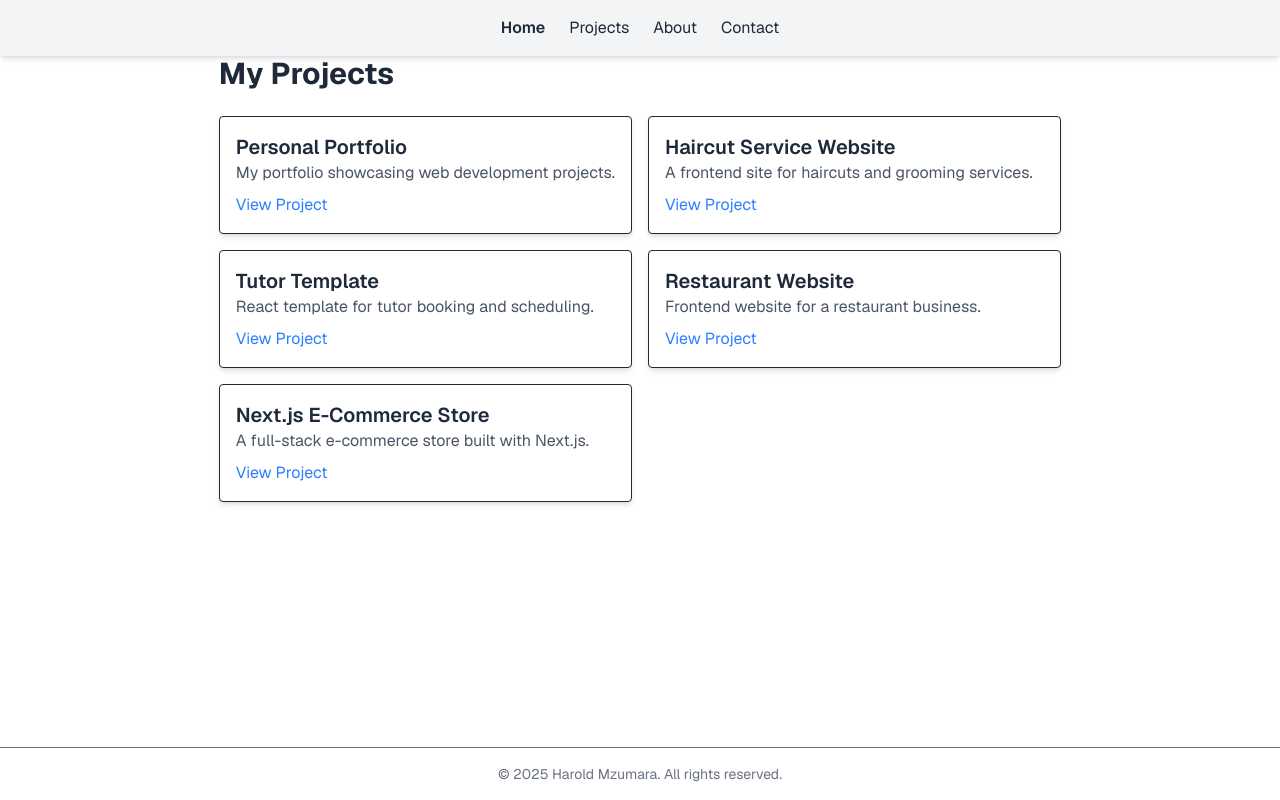
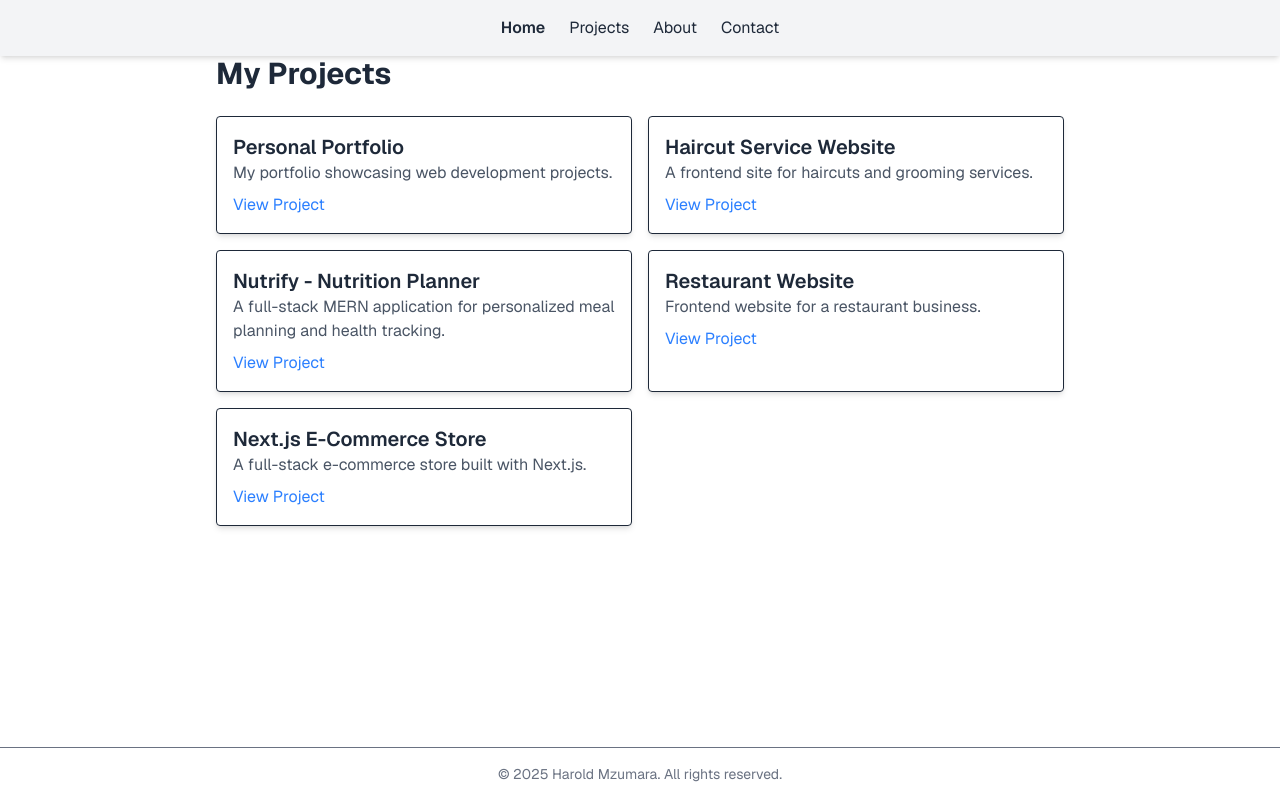
Before and after one commit to haroldmaclean/harold-portfolio, a Next.js app: page /projects in a window 1280 px wide. Built offline with nearby package versions, Linux system fonts and the light colour scheme.

Commit message:
fix(projects): Rename 'Tutor Template' to 'Nutrify - AI Nutrition Planner' to match the live link.

```diff
--- a/src/app/projects/page.js
+++ b/src/app/projects/page.js
@@ -16,8 +16,9 @@ export default function ProjectsPage() {
       link: 'https://haroldcuts.vercel.app/',
     },
     {
-      title: 'Tutor Template',
-      description: 'React template for tutor booking and scheduling.',
+      title: 'Nutrify - Nutrition Planner', // <-- NEW, CORRECT TITLE
+      description:
+        'A full-stack MERN application for personalized meal planning and health tracking.',
       link: 'https://nutrify-nu.vercel.app/',
     },
     {
```
